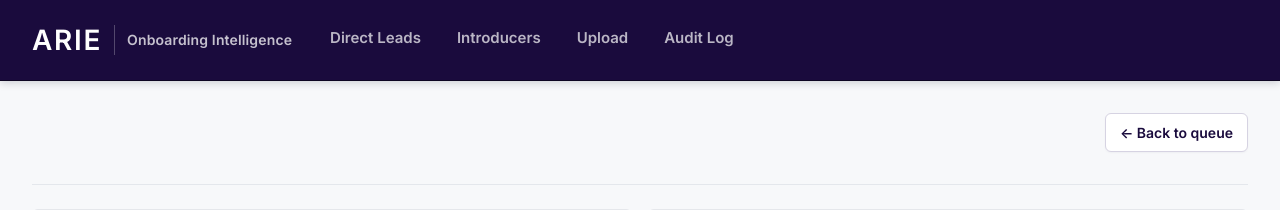
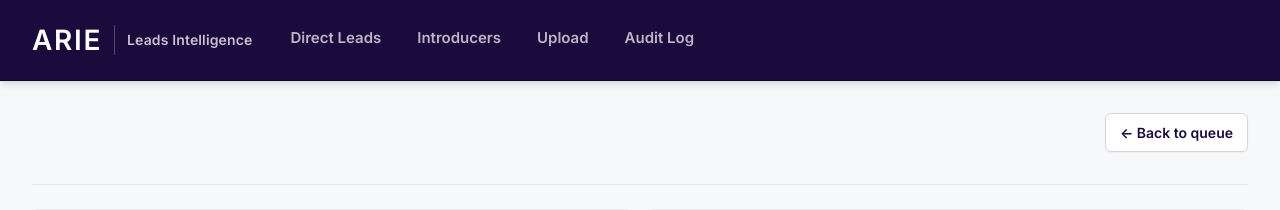
Before and after one commit to ismaelloveexcel/arie-onboarding-intelligence, a Python web app: template src/templates/lead_detail.html in a window 1280 px wide. Shown: the top 210 px of the page. Run offline with Jinja, Linux system fonts and the light colour scheme; the template is opened without the code that fills it, so the values that code supplies are empty; some libraries are stand-ins or nearby versions.

Commit message:
rename: Onboarding Intelligence -> Leads Intelligence

```diff
--- a/src/static/style.css
+++ b/src/static/style.css
@@ -1,5 +1,5 @@
 /* =========================================================================
-   Arie Onboarding Intelligence — design tokens (v1.1)
+   Arie Leads Intelligence — design tokens (v1.1)
    Class names preserved from v1.0 so templates stay compatible.
    ========================================================================= */
 
--- a/src/templates/base.html
+++ b/src/templates/base.html
@@ -13,10 +13,10 @@
 <body>
   <header class="site-header">
     <div class="site-header-inner">
-      <a href="/" class="brand-lockup" aria-label="Arie — Onboarding Intelligence">
+      <a href="/" class="brand-lockup" aria-label="Arie — Leads Intelligence">
         <span class="brand-mark">ARIE</span>
         <span class="brand-divider" aria-hidden="true"></span>
-        <span class="brand-product">Onboarding Intelligence</span>
+        <span class="brand-product">Leads Intelligence</span>
       </a>
       <nav class="site-nav" aria-label="Primary">
         <a href="/" {% if request.url.path == '/' %}class="is-active"{% endif %}>Direct Leads</a>
```
Also changed, not shown: README.md.
